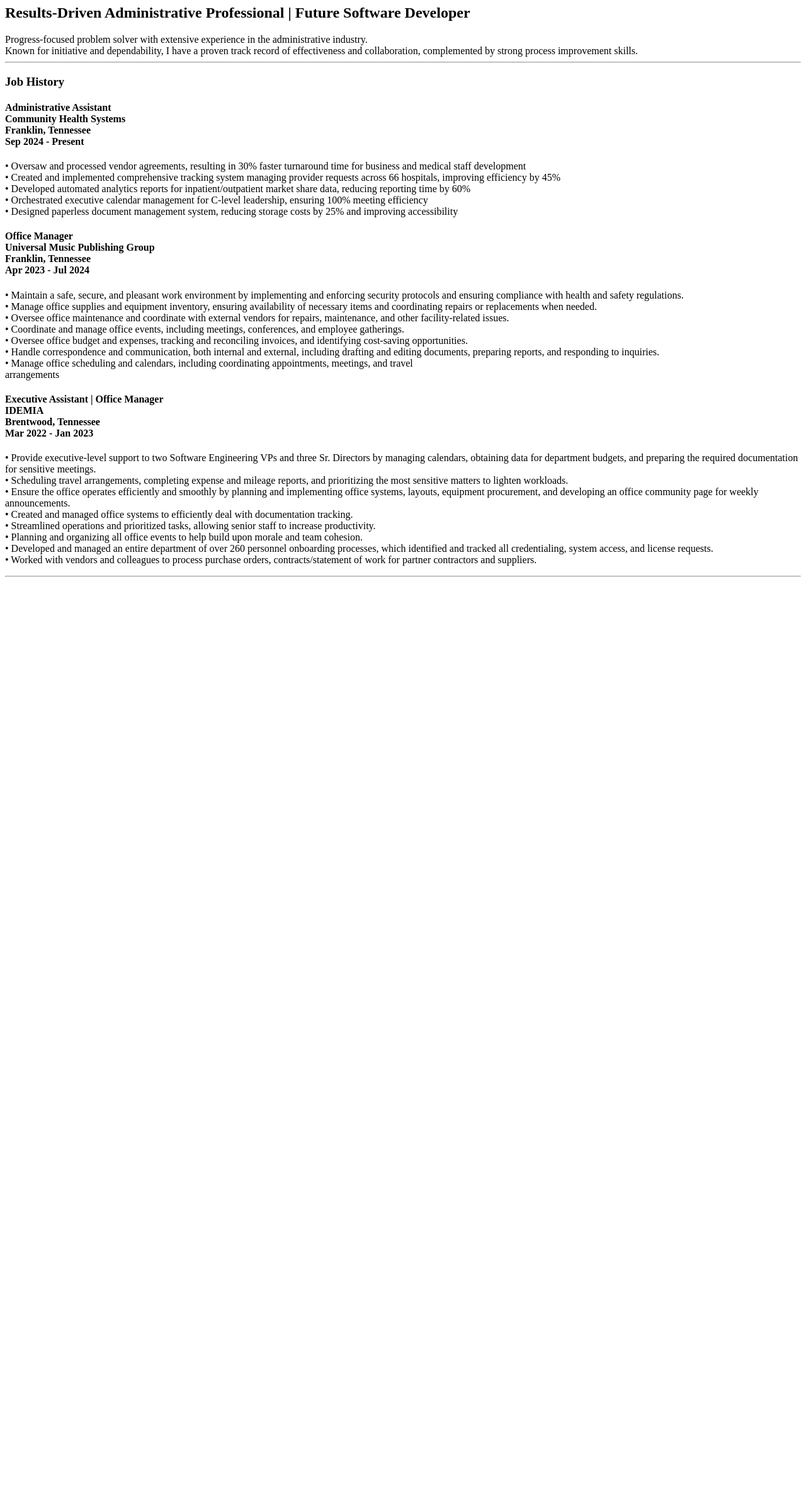
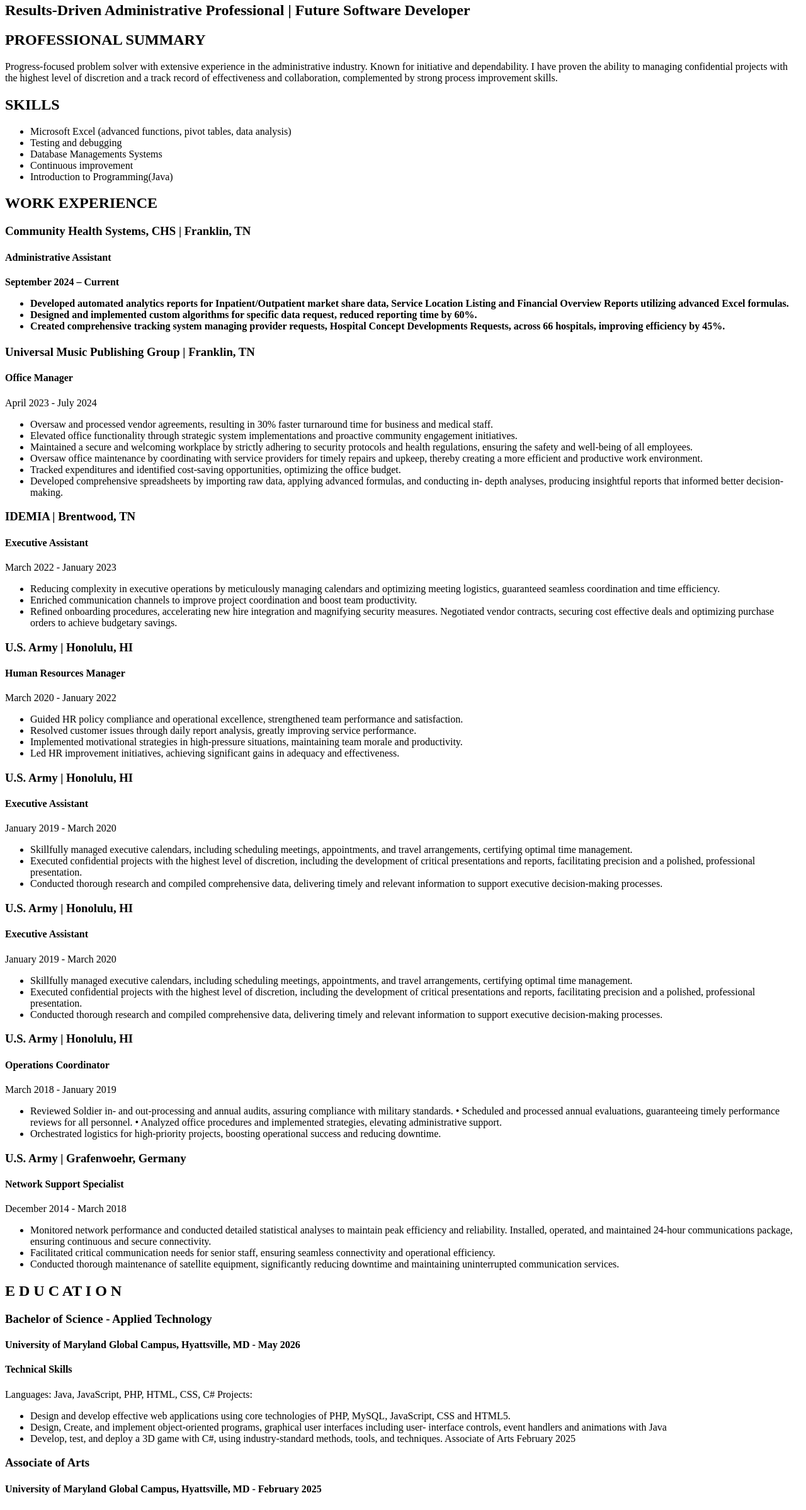
Before and after one commit to AmberKRodriguez/Portfolio-, a plain HTML site: page Resume Page/Resume.html in a window 1280 px wide. Shown: the part 403-2800 px from the top of the page at 63% size. Before the commit the page ends 1327 px from the top, so only its background shows below. Drawn offline with Linux system fonts and the light colour scheme.

Commit message:
Update Resume.html

```diff
--- a/Resume Page/Resume.html
+++ b/Resume Page/Resume.html
@@ -1,94 +1,139 @@
-<!DOCTYPE html>
-<html lang = "en">
-    <head>
-    <meta charset="UTF-8">
-    <title>AmberKRodriguez</title>
-    </head>
-
 <body>
-<a href="../Main/index.html"> <-- Main Page</a>
+<a href="">Main Page</a>
 <br>
 <img src="./Amber.jpeg" height="300"/>
 <h1>Amber Rodriguez</h1>
 <h2>Results-Driven Administrative Professional | Future Software Developer</h2>
 
-Progress-focused problem solver with extensive experience in the administrative industry.<br/>
-Known for initiative and dependability, I have a proven track record of effectiveness and collaboration,
-complemented by strong process improvement skills.
+<h2>PROFESSIONAL SUMMARY</h2>
+<p>
+Progress-focused problem solver with extensive experience in the administrative industry. Known for initiative and dependability. I have proven the ability to managing confidential projects with the highest level of discretion and a track record of effectiveness and collaboration, complemented by strong process improvement skills.</p>
 
-<hr/>
 
-<h3>Job History</h3>
+<h2>SKILLS</h2>
+  <ul>
+    <li>Microsoft Excel (advanced functions, pivot tables, data analysis)</li>
+    <li>Testing and debugging</li>
+    <li>Database Managements Systems</li>
+    <li>Continuous improvement</li>
+    <li>Introduction to Programming(Java)</li>
+  </ul>
 
-<h4>
-Administrative Assistant<br/>
-Community Health Systems<br/>
-Franklin, Tennessee<br/>
-Sep 2024 - Present <br/>
-</h4>
+<h2>WORK EXPERIENCE</h2>
+<p>
+<h3>Community Health Systems, CHS | Franklin, TN</h3>
+<h4>Administrative Assistant<h4>
+September 2024 – Current
+<ul>
+  <li>Developed automated analytics reports for Inpatient/Outpatient market share data, Service Location Listing and
+  Financial Overview Reports utilizing advanced Excel formulas.</li>
+  <li>Designed and implemented custom algorithms for specific data request, reduced reporting time by 60%.</li>
+  <li>Created comprehensive tracking system managing provider requests, Hospital Concept Developments Requests, across 66 hospitals,
+    improving efficiency by 45%.</li>
+</ul></p>
 
 <p>
-• Oversaw and processed vendor agreements, resulting in 30% faster turnaround time for business and medical staff development<br/>
-• Created and implemented comprehensive tracking system managing provider requests across 66 hospitals, improving efficiency by 45%<br/>
-• Developed automated analytics reports for inpatient/outpatient market share data, reducing reporting time by 60%<br/>
-• Orchestrated executive calendar management for C-level leadership, ensuring 100% meeting efficiency<br/>
-• Designed paperless document management system, reducing storage costs by 25% and improving accessibility<br/>
+<h3>Universal Music Publishing Group | Franklin, TN</h3>
+<h4>Office Manager</h4>
+April 2023 - July 2024
+<ul>
+  <li>Oversaw and processed vendor agreements, resulting in 30% faster turnaround time for business and medical staff.</li>
+  <li>Elevated office functionality through strategic system implementations and proactive community engagement initiatives.</li>
+  <li>Maintained a secure and welcoming workplace by strictly adhering to security protocols and health regulations, ensuring the safety and well-being of all employees.</li>
+  <li>Oversaw office maintenance by coordinating with service providers for timely repairs and upkeep, thereby creating a more efficient and productive work environment.</li>
+  <li>Tracked expenditures and identified cost-saving opportunities, optimizing the office budget.</li>
+  <li>Developed comprehensive spreadsheets by importing raw data, applying advanced formulas, and conducting in-
+  depth analyses, producing insightful reports that informed better decision-making.</li>
+</ul></p>
+
+<p>
+<h3>IDEMIA | Brentwood, TN </h3>
+<h4>Executive Assistant</h4>
+March 2022 - January 2023
+<ul>
+  <li>Reducing complexity in executive operations by meticulously managing calendars and optimizing meeting logistics, guaranteed seamless coordination and time efficiency.</li>
+  <li>Enriched communication channels to improve project coordination and boost team productivity.</li>
+  <li>Refined onboarding procedures, accelerating new hire integration and magnifying security measures. Negotiated
+  vendor contracts, securing cost effective deals and optimizing purchase orders to achieve budgetary savings.</li>
+</ul></p>
+
+<p>
+ <h3>U.S. Army | Honolulu, HI</h3>
+ <h4>Human Resources Manager</h4>
+  March 2020 - January 2022
+ <ul>
+<li>Guided HR policy compliance and operational excellence, strengthened team performance and satisfaction.</li>
+<li>Resolved customer issues through daily report analysis, greatly improving service performance.</li>
+<li>Implemented motivational strategies in high-pressure situations, maintaining team morale and productivity.</li>
+<li>Led HR improvement initiatives, achieving significant gains in adequacy and effectiveness.</li>
+ </ul></p>
+
+<p>
+<h3>U.S. Army | Honolulu, HI </h3>
+<h4>Executive Assistant</h4>
+January 2019 - March 2020
+<ul>
+  <li>Skillfully managed executive calendars, including scheduling meetings, appointments, and travel arrangements, certifying optimal time management.
+  <li>Executed confidential projects with the highest level of discretion, including the development of critical presentations and reports, facilitating precision and a polished, professional presentation.
+  <li>Conducted thorough research and compiled comprehensive data, delivering timely and relevant information to support executive decision-making processes.
+ </ul></p>
+
+<p>
+ <h3>U.S. Army | Honolulu, HI </h3>
+<h4>Executive Assistant</h4>
+January 2019 - March 2020
+<ul>
+  <li>Skillfully managed executive calendars, including scheduling meetings, appointments, and travel arrangements, certifying optimal time management.
+  <li>Executed confidential projects with the highest level of discretion, including the development of critical presentations and reports, facilitating precision and a polished, professional presentation.
+  <li>Conducted thorough research and compiled comprehensive data, delivering timely and relevant information to support executive decision-making processes.
+ </ul></p>
+
+<p>
+ <h3>U.S. Army | Honolulu, HI</h3>
+<h4>Operations Coordinator</h4>
+March 2018 - January 2019
+<ul>
+  <li>Reviewed Soldier in- and out-processing and annual audits, assuring compliance with military standards. • Scheduled and processed annual evaluations, guaranteeing timely performance reviews for all personnel. • Analyzed office procedures and implemented strategies, elevating administrative support.
+  <li>Orchestrated logistics for high-priority projects, boosting operational success and reducing downtime.
+ </ul>
+ </p>
+
+<p>
+<h3>U.S. Army | Grafenwoehr, Germany</h3>
+<h4>Network Support Specialist</h4>
+December 2014 - March 2018
+<ul>
+  <li>Monitored network performance and conducted detailed statistical analyses to maintain peak efficiency and reliability. Installed, operated, and    maintained 24-hour communications package, ensuring continuous and secure connectivity.
+  <li>Facilitated critical communication needs for senior staff, ensuring seamless connectivity and operational efficiency.
+  <li>Conducted thorough maintenance of satellite equipment, significantly reducing downtime and maintaining uninterrupted communication services.
+</ul></p>
+
+
+<h2>E D U C AT I O N</h2>
+<p>
+<h3>Bachelor of Science - Applied Technology</h3>
+<h4>University of Maryland Global Campus, Hyattsville, MD - May 2026</h4>
 </p>
 
-<h4>
-Office Manager<br/>
-Universal Music Publishing Group<br/>
-Franklin, Tennessee<br/>
-Apr 2023 - Jul 2024 <br/>
-</h4>
+<p>
+<h4>Technical Skills</h4>
+Languages: Java, JavaScript, PHP, HTML, CSS, C# Projects:
+<ul>
+  <li>Design and develop effective web applications using core technologies of PHP, MySQL, JavaScript, CSS and HTML5.</li>
+  <li>Design, Create, and implement object-oriented programs, graphical user interfaces including user- interface controls, event handlers and animations with Java</li>
+  <li>Develop, test, and deploy a 3D game with C#, using industry-standard methods, tools, and techniques. Associate of Arts February 2025</li>
+ </ul></p>
 
 <p>
-• Maintain a safe, secure, and pleasant work environment by implementing and enforcing security
-protocols and ensuring compliance with health and safety regulations.<br/>
-• Manage office supplies and equipment inventory, ensuring availability of necessary items and
-coordinating repairs or replacements when needed.<br/>
-• Oversee office maintenance and coordinate with external vendors for repairs, maintenance, and other
-facility-related issues.<br/>
-• Coordinate and manage office events, including meetings, conferences, and employee gatherings.<br/>
-• Oversee office budget and expenses, tracking and reconciling invoices, and identifying cost-saving
-opportunities.<br/>
-• Handle correspondence and communication, both internal and external, including drafting and editing
-documents, preparing reports, and responding to inquiries.<br/>
-• Manage office scheduling and calendars, including coordinating appointments, meetings, and travel<br/>
-arrangements
+<h3>Associate of Arts</h3>
+<h4>University of Maryland Global Campus, Hyattsville, MD - February 2025</h4>
 </p>
+<p>
 
-
-<h4>
-Executive Assistant | Office Manager<br/>
-IDEMIA <br/>
-Brentwood, Tennessee<br/>
-Mar 2022 - Jan 2023 <br/>
-</h4>
-
-<p>
-• Provide executive-level support to two Software Engineering VPs and three Sr. Directors by managing
-calendars, obtaining data for department budgets, and preparing the required documentation for
-sensitive meetings.<br/>
-• Scheduling travel arrangements, completing expense and mileage reports, and prioritizing the most sensitive matters to lighten workloads.<br/>
-• Ensure the office operates efficiently and smoothly by planning and implementing office systems,
-layouts, equipment procurement, and developing an office community page for weekly announcements.<br/>
-• Created and managed office systems to efficiently deal with documentation tracking.<br/>
-• Streamlined operations and prioritized tasks, allowing senior staff to increase productivity.<br/>
-• Planning and organizing all office events to help build upon morale and team cohesion.<br/>
-• Developed and managed an entire department of over 260 personnel onboarding processes, which
-identified and tracked all credentialing, system access, and license requests.<br/>
-• Worked with vendors and colleagues to process purchase orders, contracts/statement of work for
-partner contractors and suppliers.<br/>
+<h2>MILITARY SERVICE</h2>
+<h4>United States Army, United States, Sergeant, August 2014 – March 2023</h4>
 </p>
-
-
-<hr/>
-
-
 
 
 
 </body>
-
-</html>
```
